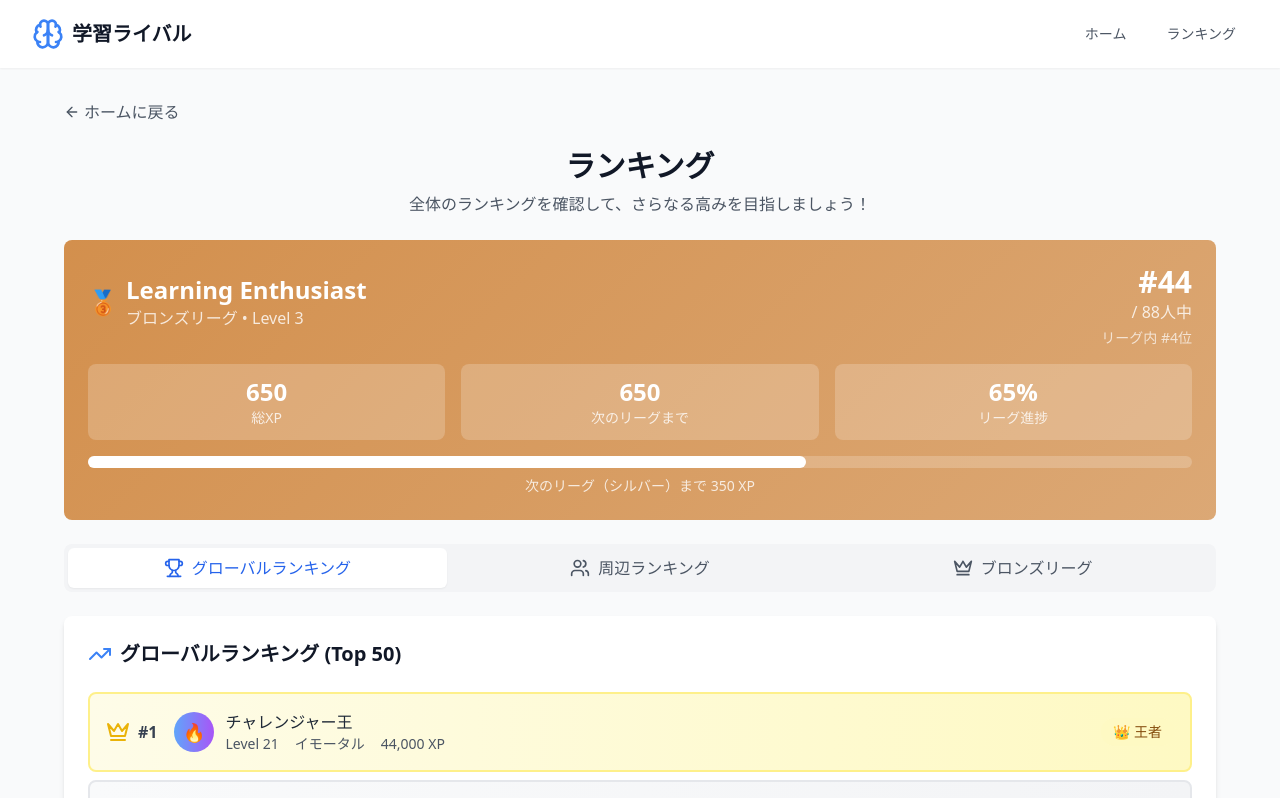
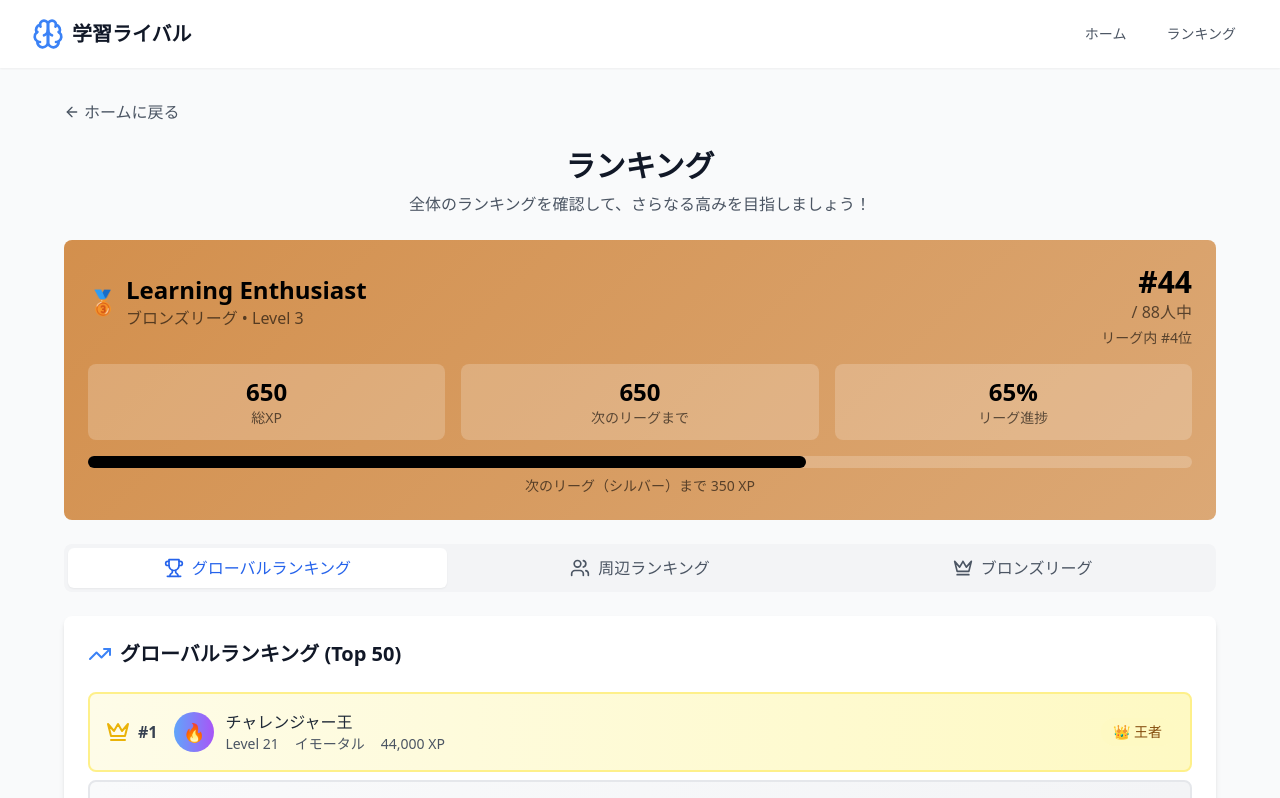
Before and after one commit to efpsbac9904/rivals, a React (Vite) app: page /ranking in a window 1280 px wide. Shown: the top 798 px of the page. Built offline with nearby package versions, Linux system fonts and the light colour scheme.

Commit message:
Updated RankingPage.tsx

```diff
--- a/src/pages/RankingPage.tsx
+++ b/src/pages/RankingPage.tsx
@@ -6,6 +6,7 @@ import { generateMockRankings } from '../utils/mockRankings';
 import { getProgressToNextLevel } from '../utils/xpSystem';
 import { getUserLeague, getLeagueProgress, leagues } from '../utils/leagueSystem';
 import RankingDisplay from '../components/RankingDisplay';
+import { getContrastingTextColor, getContrastingSecondaryColor } from '../utils/colorUtils';
 import { ArrowLeft, TrendingUp, Users, Target, Trophy, Crown } from 'lucide-react';
 
 const RankingPage: React.FC = () => {
@@ -56,6 +57,10 @@ const RankingPage: React.FC = () => {
   const levelProgress = getProgressToNextLevel(currentUser.xp);
   const leagueProgress = getLeagueProgress(currentUser.xp);
 
+  // Get contrasting colors for the user's league
+  const primaryTextColor = getContrastingTextColor(userLeague.color);
+  const secondaryTextColor = getContrastingSecondaryColor(userLeague.color);
+
   return (
     <div className="max-w-6xl mx-auto space-y-6">
       <button
@@ -75,9 +80,10 @@ const RankingPage: React.FC = () => {
 
       {/* User Stats Card */}
       <div
-        className="rounded-lg p-6 text-white"
+        className="rounded-lg p-6"
         style={{
-          background: `linear-gradient(135deg, ${userLeague.color}dd, ${userLeague.color}aa)`
+          background: `linear-gradient(135deg, ${userLeague.color}dd, ${userLeague.color}aa)`,
+          color: primaryTextColor
         }}
       >
         <div className="flex items-center justify-between mb-4">
@@ -86,48 +92,63 @@ const RankingPage: React.FC = () => {
               <span className="text-2xl mr-2">{userLeague.icon}</span>
               <div>
                 <h2 className="text-2xl font-bold">{currentUser.name}</h2>
-                <p className="text-white/80">{userLeague.name}リーグ • Level {currentUser.level}</p>
+                <p style={{ color: secondaryTextColor }}>{userLeague.name}リーグ • Level {currentUser.level}</p>
               </div>
             </div>
           </div>
           <div className="text-right">
             <div className="text-3xl font-bold">#{currentUser.rank}</div>
-            <div className="text-white/80">/ {rankingData.totalUsers}人中</div>
-            <div className="text-sm text-white/70 mt-1">
+            <div style={{ color: secondaryTextColor }}>/ {rankingData.totalUsers}人中</div>
+            <div className="text-sm mt-1" style={{ color: secondaryTextColor }}>
               リーグ内 #{currentUser.leagueRank}位
             </div>
           </div>
         </div>
 
         <div className="grid grid-cols-1 md:grid-cols-3 gap-4 mb-4">
-          <div className="bg-white/20 rounded-lg p-3 text-center">
+          <div
+            className="rounded-lg p-3 text-center"
+            style={{ backgroundColor: 'rgba(255, 255, 255, 0.2)' }}
+          >
             <div className="text-2xl font-bold">{currentUser.xp.toLocaleString()}</div>
-            <div className="text-sm text-white/80">総XP</div>
+            <div className="text-sm" style={{ color: secondaryTextColor }}>総XP</div>
           </div>
-          <div className="bg-white/20 rounded-lg p-3 text-center">
+          <div
+            className="rounded-lg p-3 text-center"
+            style={{ backgroundColor: 'rgba(255, 255, 255, 0.2)' }}
+          >
             <div className="text-2xl font-bold">
               {leagueProgress.needed > 0 ? leagueProgress.current : 'MAX'}
             </div>
-            <div className="text-sm text-white/80">
+            <div className="text-sm" style={{ color: secondaryTextColor }}>
               {leagueProgress.needed > 0 ? '次のリーグまで' : '最高リーグ'}
             </div>
           </div>
-          <div className="bg-white/20 rounded-lg p-3 text-center">
+          <div
+            className="rounded-lg p-3 text-center"
+            style={{ backgroundColor: 'rgba(255, 255, 255, 0.2)' }}
+          >
             <div className="text-2xl font-bold">{Math.round(leagueProgress.percentage)}%</div>
-            <div className="text-sm text-white/80">リーグ進捗</div>
+            <div className="text-sm" style={{ color: secondaryTextColor }}>リーグ進捗</div>
           </div>
         </div>
 
         {/* League Progress Bar */}
-        <div className="w-full bg-white/20 rounded-full h-3">
+        <div
+          className="w-full rounded-full h-3"
+          style={{ backgroundColor: 'rgba(255, 255, 255, 0.2)' }}
+        >
           <div
-            className="bg-white rounded-full h-3 transition-all duration-500"
-            style={{ width: `${leagueProgress.percentage}%` }}
+            className="rounded-full h-3 transition-all duration-500"
+            style={{
+              width: `${leagueProgress.percentage}%`,
+              backgroundColor: primaryTextColor
+            }}
           ></div>
         </div>
 
         {leagueProgress.needed > 0 && (
-          <div className="text-center mt-2 text-sm text-white/80">
+          <div className="text-center mt-2 text-sm" style={{ color: secondaryTextColor }}>
             次のリーグ（{leagues[leagues.findIndex(l => l.name === userLeague.name) + 1]?.name}）まで {leagueProgress.needed - leagueProgress.current} XP
           </div>
         )}
```
